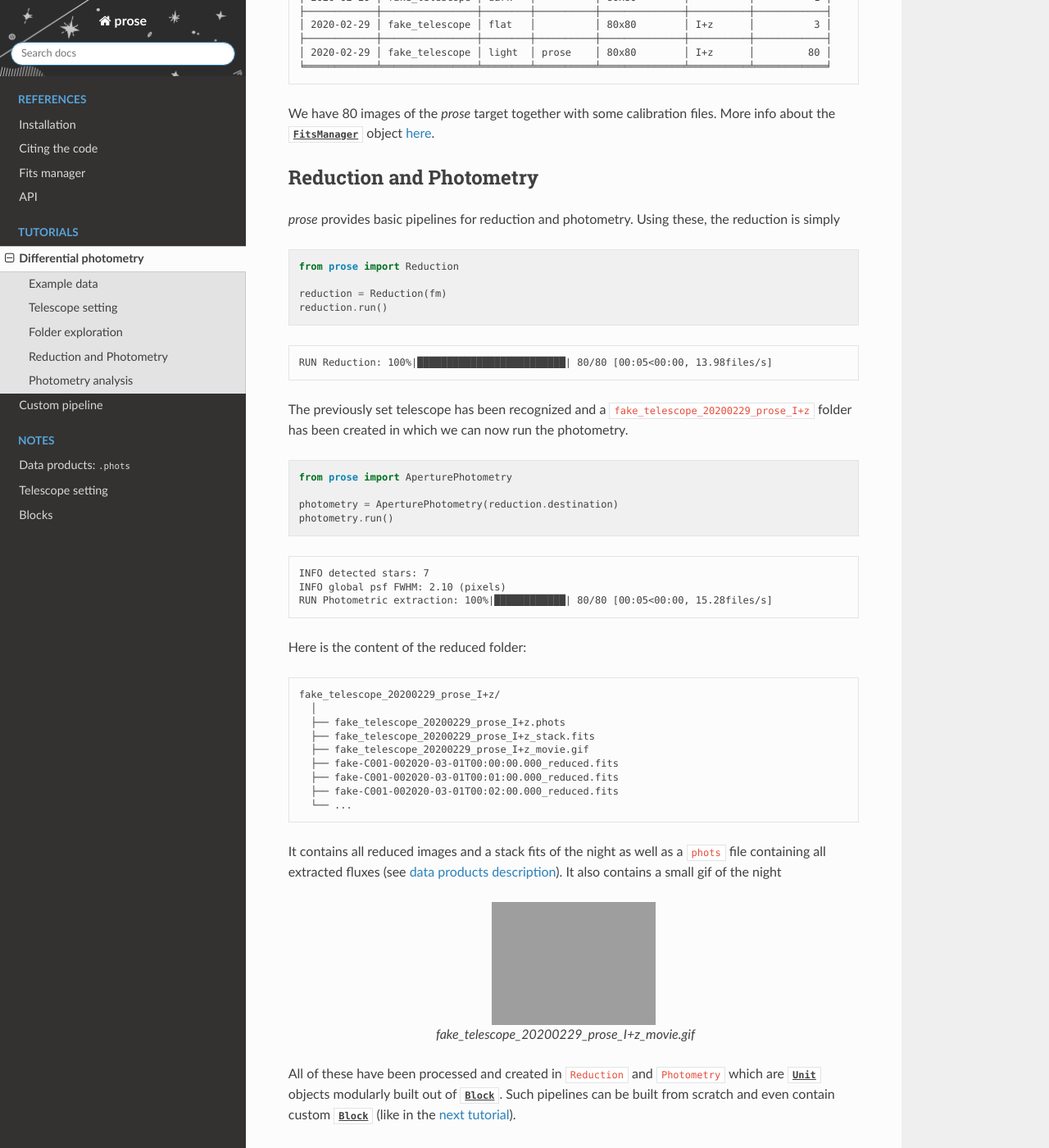
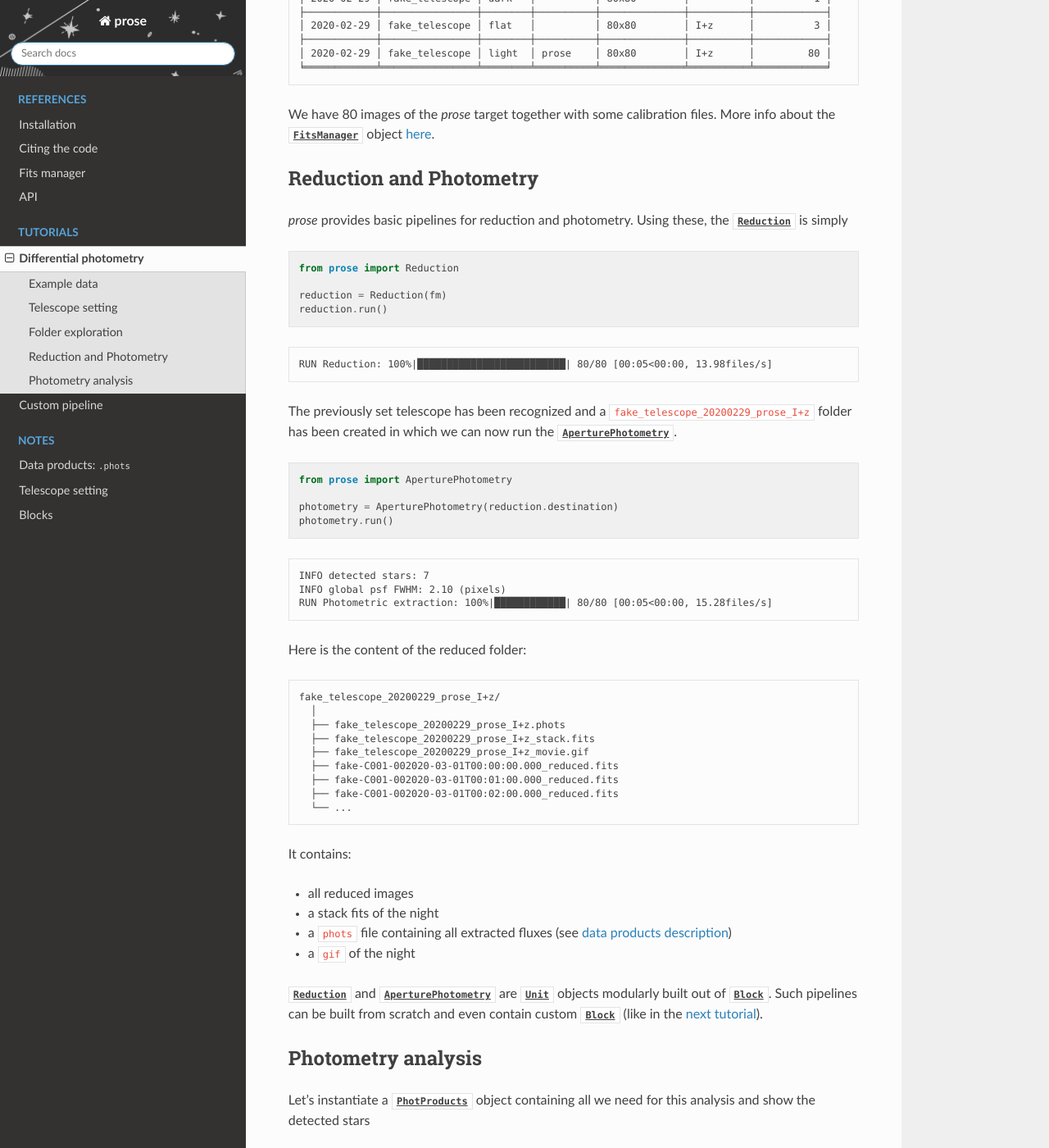
Before and after one commit to lgrcia/prose, a Sphinx documentation site: the page built from docs/source/tutorials/reduction/reduction.rst, in a window 1280 px wide and 1400 px high, scrolled down 1249 px. Shown: the whole window at 82% size. Built offline with Sphinx 7.4.7 and the Read the Docs theme 2.0.0, drawn with Linux system fonts in a browser that asks for light colours; some of the changed text lies outside the part shown.

Commit message:
updating docs

```diff
--- a/docs/source/tutorials/reduction/reduction.rst
+++ b/docs/source/tutorials/reduction/reduction.rst
@@ -81,7 +81,7 @@ Reduction and Photometry
 
     RUN Reduction: 100%|█████████████████████████| 80/80 [00:05<00:00, 13.98files/s]
 
-The previously set telescope has been recognized and a ``fake_telescope_20200229_prose_I+z`` folder has been created in which we can now run the photometry.
+The previously set telescope has been recognized and a ``fake_telescope_20200229_prose_I+z`` folder has been created in which we can now run the :py:class:`~prose.AperturePhotometry`.
 
 .. code-block:: python3
 
@@ -111,21 +111,20 @@ Here is the content of the reduced folder:
       ├── fake-C001-002020-03-01T00:02:00.000_reduced.fits
       └── ...
 
-It contains all reduced images and a stack fits of the night as well as a ``phots`` file containing all extracted fluxes (see :ref:`data products description <phots-structure>`). It also contains a small gif of the night
+It contains:
 
-.. figure:: fake_telescope_20200229_prose_I+z_movie.gif
-   :align: center
-   :width: 200
+- all reduced images
+- a stack fits of the night
+- a ``phots`` file containing all extracted fluxes (see :ref:`data products description <phots-structure>`)
+- a ``gif`` of the night
 
-   *fake_telescope_20200229_prose_I+z_movie.gif*
-
-All of these have been processed and created in ``Reduction`` and ``Photometry`` which are :py:class:`~prose.Unit` objects modularly built out of :py:class:`~prose.Block`. Such pipelines can be built from scratch and even contain custom :py:class:`~prose.Block` (like in the :ref:`next tutorial <modular-reduction>`).
+:py:class:`~prose.Reduction` and :py:class:`~prose.AperturePhotometry` are :py:class:`~prose.Unit` objects modularly built out of :py:class:`~prose.Block`. Such pipelines can be built from scratch and even contain custom :py:class:`~prose.Block` (like in the :ref:`next tutorial <modular-reduction>`).
 
 
 Photometry analysis
 ^^^^^^^^^^^^^^^^^^^
 
-We can now load this folder into a ``PhotProducts`` object and proceed with further analaysis. Let's instantiate a :py:class:`~prose.PhotProducts`  object containing all we need for this analysis and show the detected stars
+Let's instantiate a :py:class:`~prose.PhotProducts`  object containing all we need for this analysis and show the detected stars
 
 .. code-block:: python
 
```
Also changed, not shown: other parts of docs/source/tutorials/reduction/reduction.rst (+6 -2 lines), docs/source/guide/api.rst (+12 -2 lines), docs/source/notes/blocks/Cutouts.rst (added, +7 -0 lines), docs/source/notes/blocks/ImageBuffer.rst (added, +7 -0 lines), docs/source/notes/blocks/Pass.rst (added, +7 -0 lines), docs/source/notes/blocks/Set.rst (added, +7 -0 lines), docs/source/notes/blocks/ShowStars.rst (added, +7 -0 lines), 1 other file.
